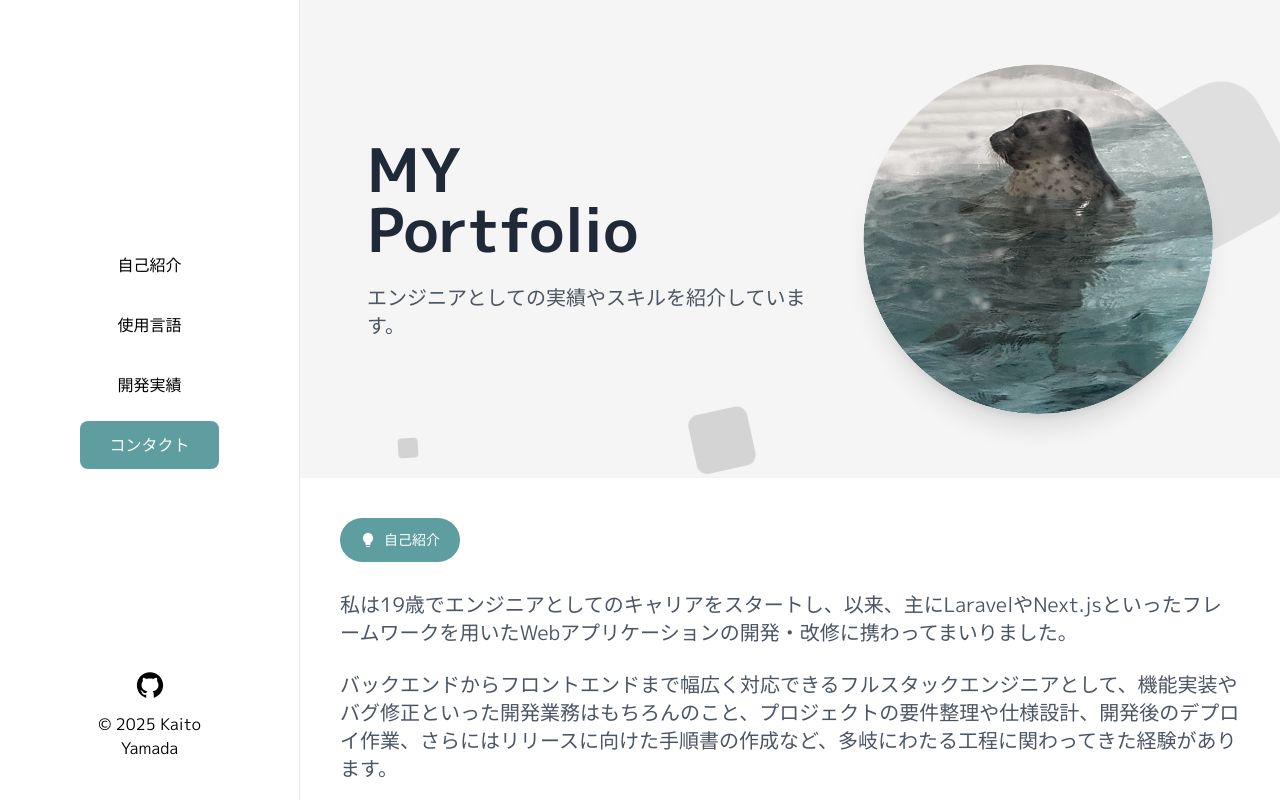
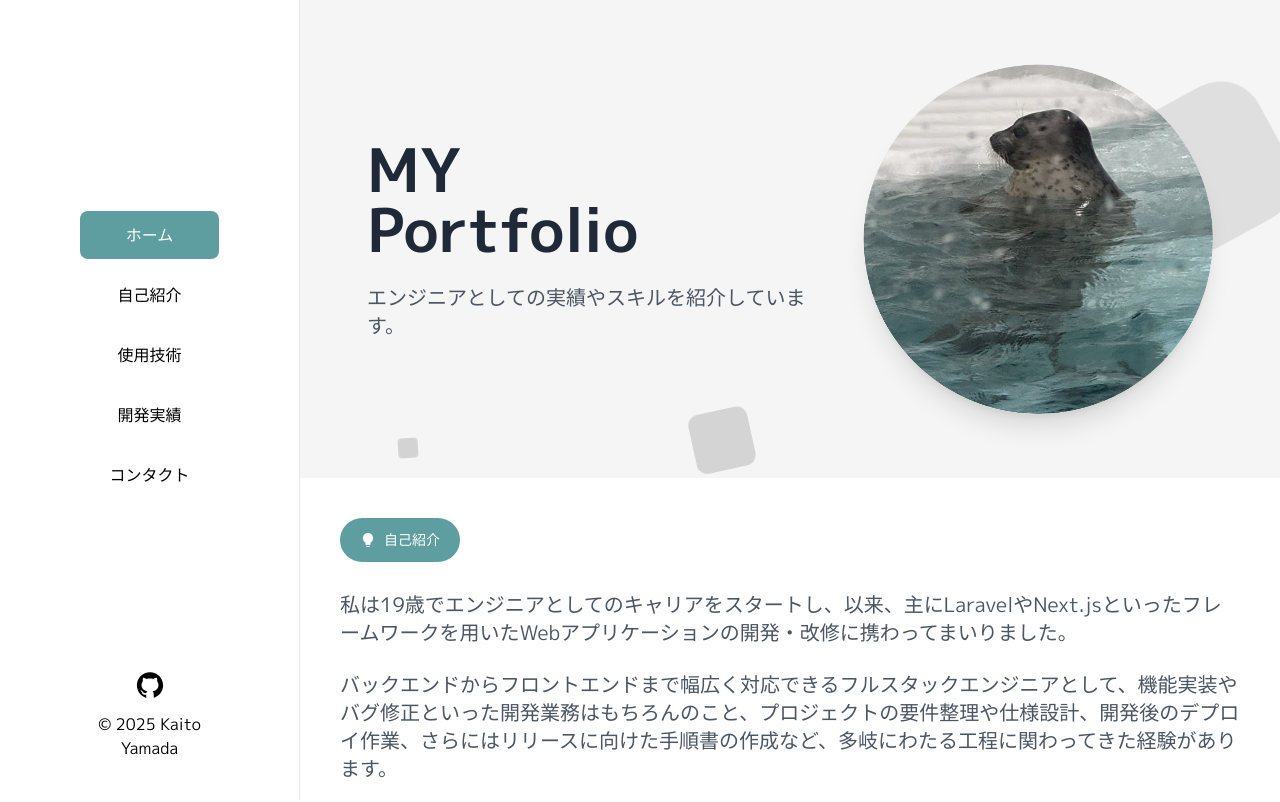
Before and after one commit to ka-3007/Portfolio, a Next.js app: page / in a window 1280 px wide. Shown: the top 802 px of the page. Built offline with nearby package versions, Linux system fonts and the light colour scheme.

Commit message:
🎨 メニュー追加

```diff
--- a/src/app/constants/sideMenuLinks.ts
+++ b/src/app/constants/sideMenuLinks.ts
@@ -1,4 +1,9 @@
 export const sideMenuLinks = [
+  {
+    route: '#home',
+    label: 'ホーム',
+    sectionId: 'home',
+  },
   {
     route: '#about',
     label: '自己紹介',
@@ -6,7 +11,7 @@
   },
   {
     route: '#skills',
-    label: '使用言語',
+    label: '使用技術',
     sectionId: 'skills',
   },
   {
```
